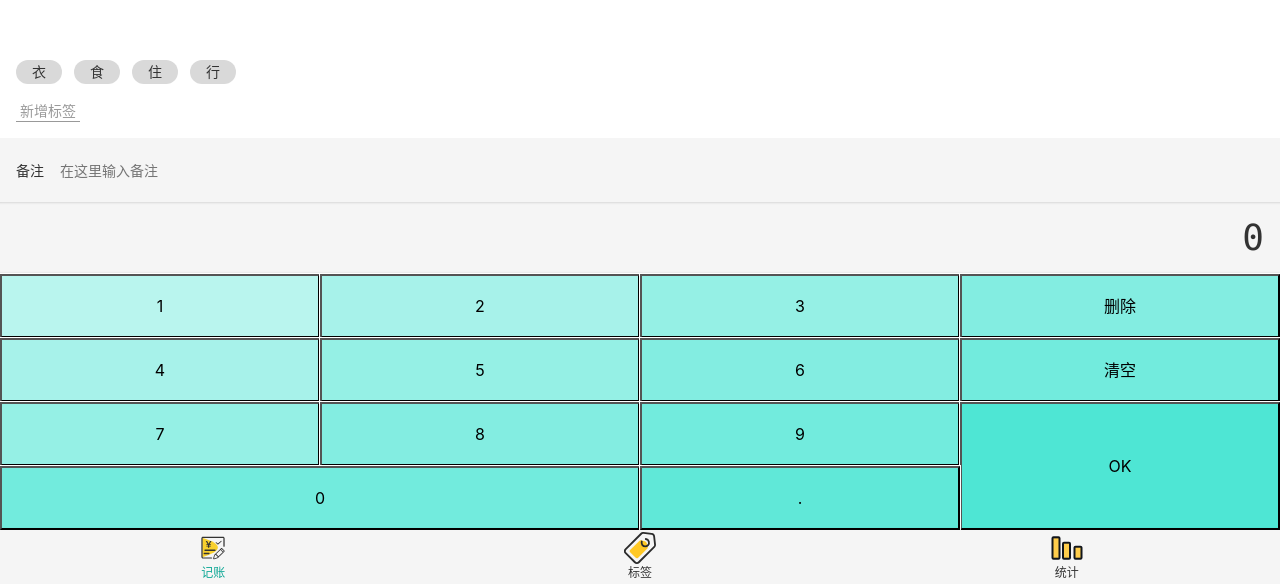
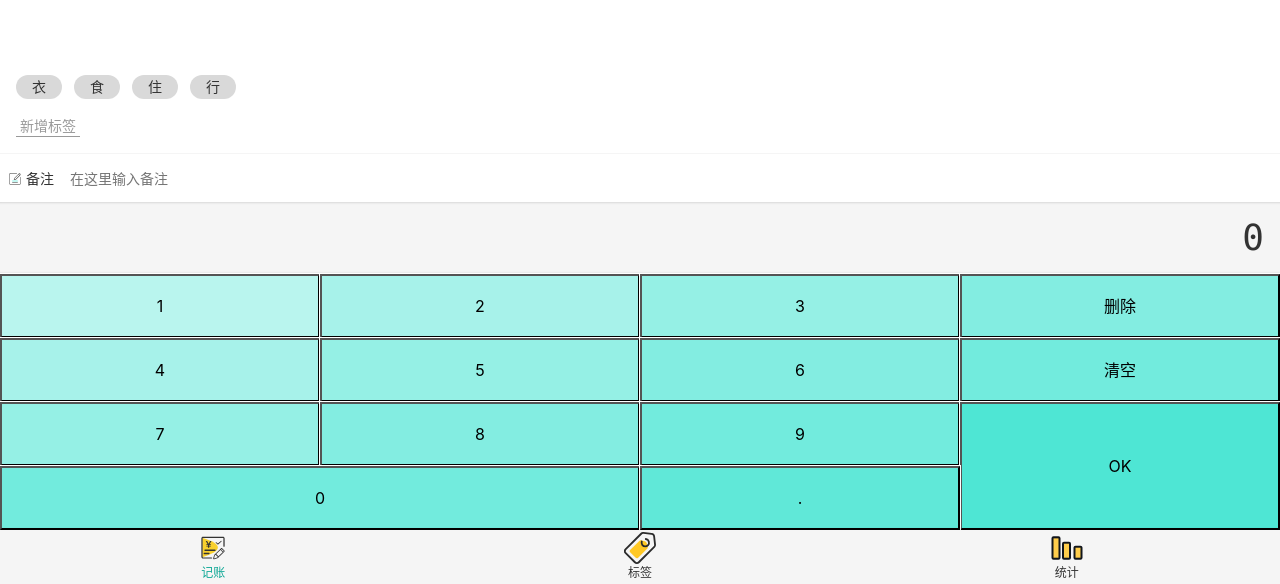
Before and after one commit to Xiaomin-Zhou/QiMei_money, a Vue app: page /#/money in a window 1280 px wide. Shown: the part 216-800 px from the top of the page. Built offline with nearby package versions, Linux system fonts and the light colour scheme.

Commit message:
添加备注svg

```diff
--- a/src/components/Money/FormItem.vue
+++ b/src/components/Money/FormItem.vue
@@ -33,7 +33,7 @@
 .FormItem{
     font-size: 14px;
     display: block;
-    padding-left: 16px;
+    padding-left: 4px;
     display: flex;
     justify-content: center;
     align-items: center;
--- a/src/views/Money.vue
+++ b/src/views/Money.vue
@@ -2,6 +2,9 @@
     <Layout class-prefix="layout">
         <NumberPad :value.sync="record.amount" @submit="saveRecord"/>
         <div class="notes">
+            <div class="icon">
+                <Icon name="write"/>
+            </div>
             <FormItem  field-name="备注"
                 placeholder="在这里输入备注"
                 :value.sync="record.notes"
@@ -87,7 +90,12 @@
     display: flex;
     flex-direction: column-reverse;
   }
-  .notes{
-    padding: 12px 0;
-  }
+    .notes {
+        display: flex;
+        align-items: center;
+        padding: 4px 8px;
+        font-size: 14px;
+        border-top: 1px solid #f5f5f5;
+        background: lighten(#f5f5f5, 4%);
+    }
 </style>
```
Also changed, not shown: src/assets/icons/write.svg (added).
